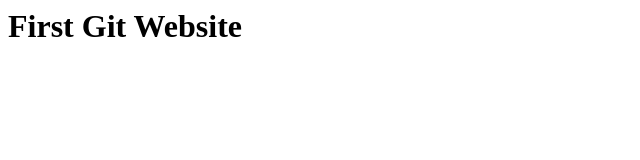
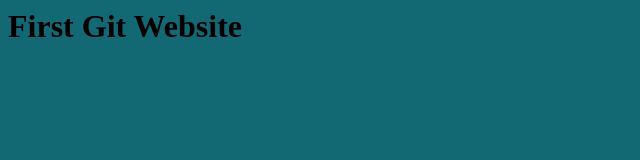
Before and after one commit to greatashu2k/Test-website, a plain HTML site: page index.html in a window 1280 px wide. Shown: the whole page, without its empty margins (0-640 px from the left). Drawn offline with Linux system fonts and the light colour scheme.

Commit message:
added bg color

```diff
--- a/index.html
+++ b/index.html
@@ -1,5 +1,5 @@
 <html>
-    <body>
+    <body style="background-color:rgb(18, 104, 115);">
         <h1>First Git Website</h1>
     </body>
 </html>
```
